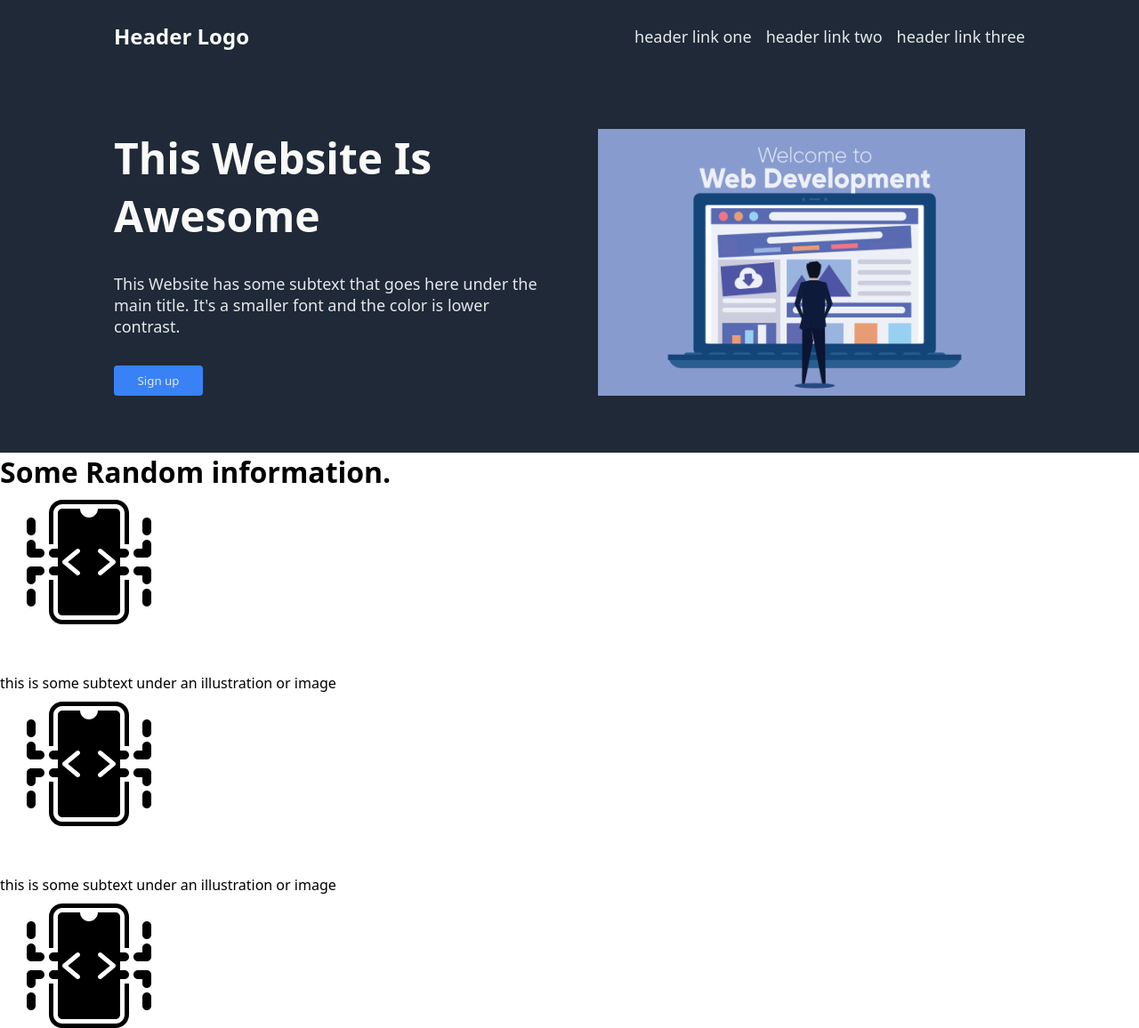
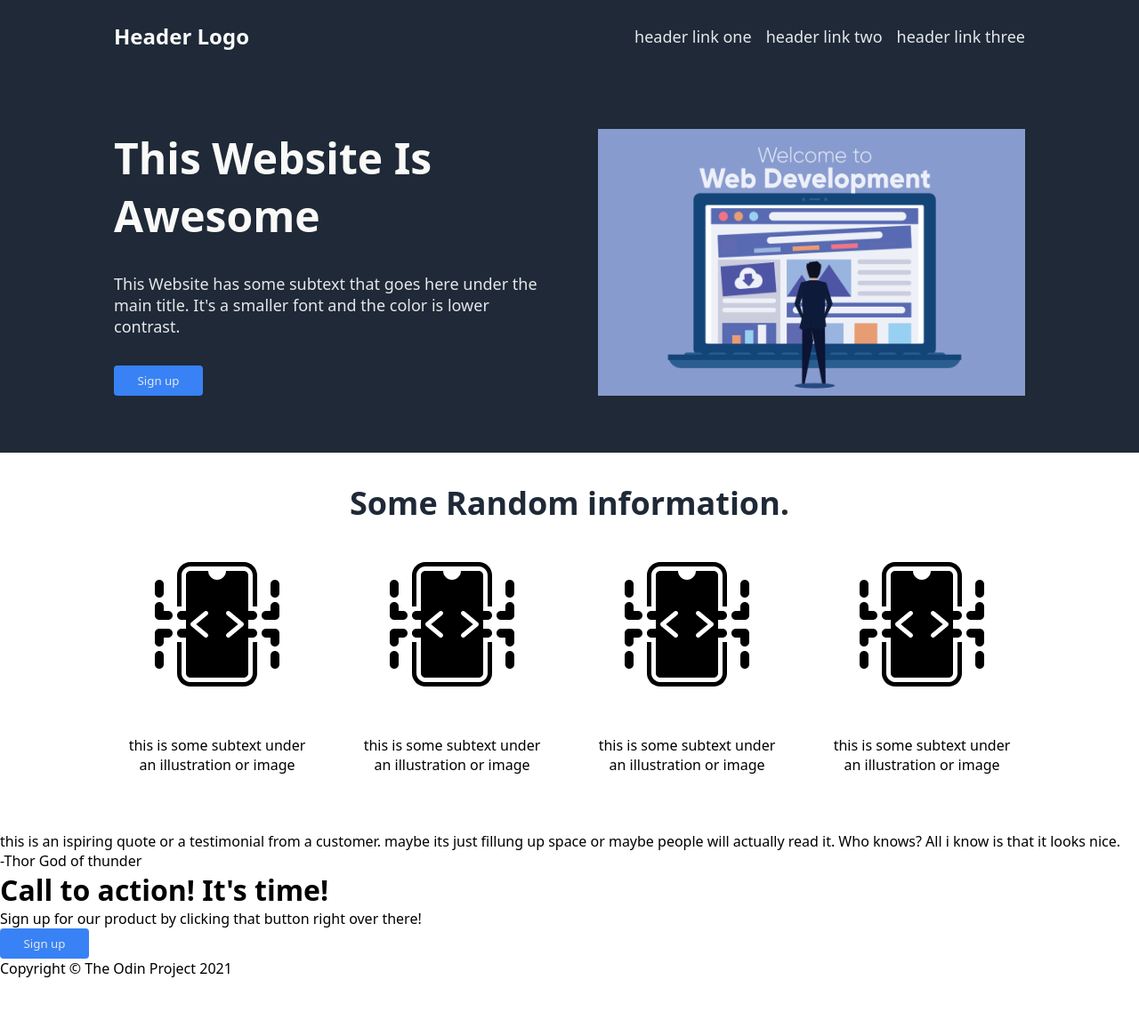
Before and after one commit to TheTechnomancerz/odin-project-landing-page, a plain HTML site: page index.html in a window 1280 px wide. Shown: the top 1156 px of the page at 89% size. After the commit the page ends 1100 px from the top, so only its background shows below. Drawn offline with Linux system fonts and the light colour scheme.

Commit message:
finish some random text div

```diff
--- a/index.html
+++ b/index.html
@@ -26,26 +26,26 @@
         </div>
         <img class="dev-img" src="/odin-project-landing-page/img/13-Things-You-Should-Know-Before-You-Enter-In-Web-Development.png" alt="pic of a web dev">
     </div>
-    <div>
-        <h1>Some Random information.</h1>
+    <h1 class="mid">Some Random information.</h1>
+    <div class="random-info">
         <div>
             <img src="/odin-project-landing-page/img/noun-open-source-5131660.svg" alt="dev icon">
-            <p>this is some subtext under an illustration or image</p>
+            <p class="subtext">this is some subtext under an illustration or image</p>
         </div>
         <div>
             <img src="/odin-project-landing-page/img/noun-open-source-5131660.svg" alt="dev icon">
-            <p>this is some subtext under an illustration or image</p>
+            <p class="subtext">this is some subtext under an illustration or image</p>
         </div>
         <div>
             <img src="/odin-project-landing-page/img/noun-open-source-5131660.svg" alt="dev icon">
-            <p>this is some subtext under an illustration or image</p>
+            <p class="subtext">this is some subtext under an illustration or image</p>
         </div>
         <div>
             <img src="/odin-project-landing-page/img/noun-open-source-5131660.svg" alt="dev icon">
-            <p>this is some subtext under an illustration or image</p>
+            <p class="subtext">this is some subtext under an illustration or image</p>
         </div>
     </div>
-    <div>
+    <div class="quote">
         <div>this is an ispiring quote or a testimonial from a customer. maybe its just fillung up space or maybe people will actually read it. Who knows? All i know is that it looks nice.</div>
         <div>-Thor God of thunder</div>
     </div>
--- a/styles.css
+++ b/styles.css
@@ -74,3 +74,20 @@ button{
     /* width: 300px; */
     flex: 1;
 }
+.random-info{
+    display: flex;
+    justify-content: center;
+    text-align: center;
+    gap: 64px;
+    padding: 0px 64px 64px 64px;
+}
+.subtext{
+    width: 200px;
+}
+.mid{
+    text-align: center;
+    padding: 32px;
+    font-size: 36px;
+    font-weight: bolder;
+    color: #1F2937;
+}
```
